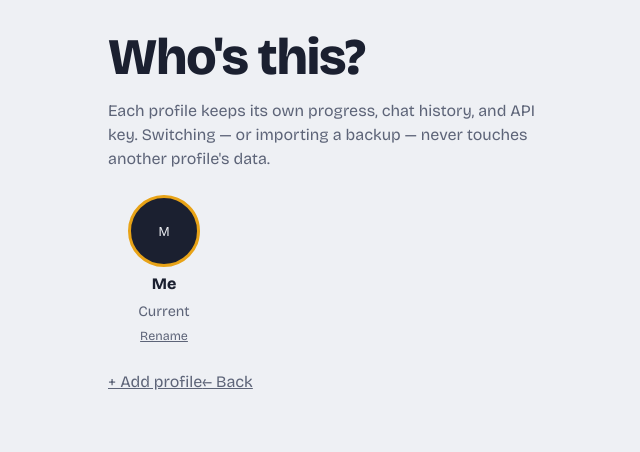
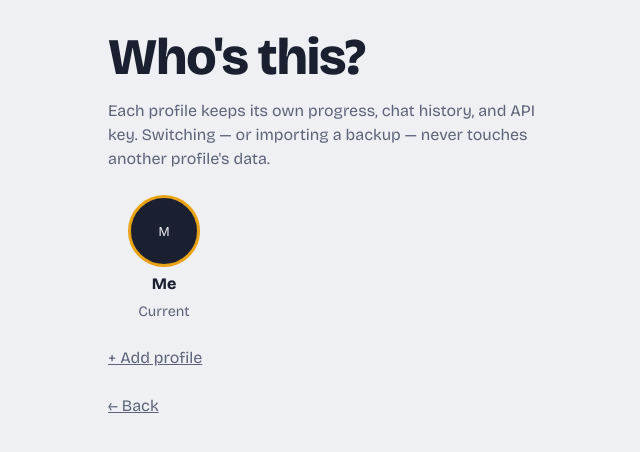
Before and after one commit to ryondas/up-to-here, a React (Vite) app: page / in a window 1280 px wide. Both pictures are taken after a click on the button "Not you?". Shown: the top 452 px of the page, without its empty margins (312-952 px from the left). Built offline with nearby package versions, Linux system fonts and the light colour scheme.

Commit message:
Remove profile renaming, add spacing before the back button
Rename added UI surface for a rarely-needed action; drop it to keep
the profiles screen simple. Also fixes the back/add-profile buttons
sitting flush against each other.

```diff
--- a/src/App.tsx
+++ b/src/App.tsx
@@ -8,7 +8,7 @@ import {
   clearCredentials, clearShowData, exportData, getChat, getLibrary, getProgress, getRecentShows, importData, loadCredentials, saveChat, saveCredentials, saveLibraryEntry, saveProgress, saveRecentShow,
   type Credentials, type LibraryEntry, type StoredChatMessage,
 } from "./lib/storage";
-import { createProfile, deleteProfile, getActiveProfileId, listProfiles, renameProfile, setActiveProfile, type Profile } from "./lib/profiles";
+import { createProfile, deleteProfile, getActiveProfileId, listProfiles, setActiveProfile, type Profile } from "./lib/profiles";
 
 interface ChatMsg extends Turn, StoredChatMessage { safe?: boolean; revealed?: boolean; sources?: string[]; }
 
@@ -190,8 +190,6 @@ function ApiKeyTab({ provider, apiKey, usage, onChangeKey }: {
 function ProfilesTab({ profiles, activeProfileId, onBack }: { profiles: Profile[]; activeProfileId: string; onBack: () => void }) {
   const [adding, setAdding] = useState(false);
   const [name, setName] = useState("");
-  const [renamingId, setRenamingId] = useState<string | null>(null);
-  const [renameValue, setRenameValue] = useState("");
   const [err, setErr] = useState("");
 
   const switchTo = (id: string) => {
@@ -210,10 +208,6 @@ function ProfilesTab({ profiles, activeProfileId, onBack }: { profiles: Profile[
     try { await deleteProfile(id); window.location.reload(); }
     catch (e) { setErr((e as Error).message); }
   };
-  const saveRename = (id: string) => {
-    renameProfile(id, renameValue.trim() || profiles.find((p) => p.id === id)!.name);
-    setRenamingId(null);
-  };
 
   return (
     <main className="narrow">
@@ -223,21 +217,11 @@ function ProfilesTab({ profiles, activeProfileId, onBack }: { profiles: Profile[
         {profiles.map((p) => (
           <div key={p.id} className={`profile-card ${p.id === activeProfileId ? "active" : ""}`}>
             <button className="profile-avatar" onClick={() => switchTo(p.id)} aria-label={`Switch to ${p.name}`}>{p.name.slice(0, 1).toUpperCase()}</button>
-            {renamingId === p.id ? (
-              <div className="row">
-                <input value={renameValue} onChange={(e) => setRenameValue(e.target.value)} onKeyDown={(e) => e.key === "Enter" && saveRename(p.id)} autoFocus aria-label="Profile name" />
-                <button className="link" onClick={() => saveRename(p.id)}>Save</button>
-              </div>
-            ) : (
-              <>
-                <b>{p.name}</b>
-                {p.id === activeProfileId && <small className="hint">Current</small>}
-                <div className="profile-actions">
-                  <button className="link" onClick={() => { setRenamingId(p.id); setRenameValue(p.name); }}>Rename</button>
-                  {profiles.length > 1 && <button className="link" onClick={() => { void remove(p.id, p.name); }}>Delete</button>}
-                </div>
-              </>
-            )}
+            <b>{p.name}</b>
+            {p.id === activeProfileId && <small className="hint">Current</small>}
+            {profiles.length > 1 && <div className="profile-actions">
+              <button className="link" onClick={() => { void remove(p.id, p.name); }}>Delete</button>
+            </div>}
           </div>
         ))}
       </div>
@@ -248,7 +232,7 @@ function ProfilesTab({ profiles, activeProfileId, onBack }: { profiles: Profile[
         </div>
       ) : <button className="link" onClick={() => setAdding(true)}>+ Add profile</button>}
       {err && <p className="status">{err}</p>}
-      <button className="link" onClick={onBack}>← Back</button>
+      <button className="link profiles-back" onClick={onBack}>← Back</button>
     </main>
   );
 }
--- a/src/index.css
+++ b/src/index.css
@@ -97,3 +97,4 @@ select{width:auto;padding:.3rem .5rem}
 .profile-card input{font-size:.85rem;padding:.35rem .5rem;text-align:center}
 .profile-actions{display:flex;gap:.5rem}
 .profile-actions .link{font-size:.78rem}
+.profiles-back{display:block;margin-top:1.5rem}
--- a/src/lib/profiles.ts
+++ b/src/lib/profiles.ts
@@ -42,10 +42,6 @@ export function createProfile(name: string): Profile {
   return profile;
 }
 
-export function renameProfile(id: string, name: string) {
-  writeProfiles(readProfiles().map((p) => (p.id === id ? { ...p, name } : p)));
-}
-
 export async function deleteProfile(id: string): Promise<void> {
   const profiles = readProfiles();
   if (profiles.length <= 1) throw new Error("You can't delete your only profile.");
```
